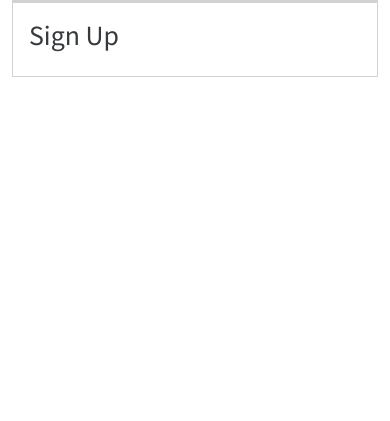
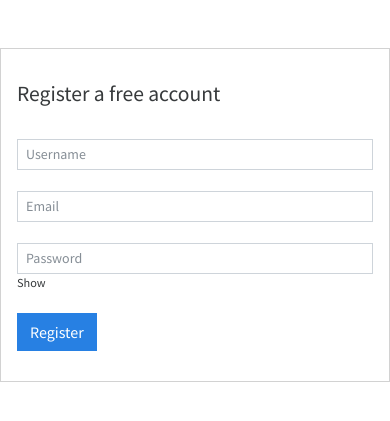
Before and after one commit to Martins-Code/inExps, a Django app: page /authentication/register in a window 390 px wide. Shown: the top 421 px of the page. Run offline with Django 4.2, Linux system fonts and the light colour scheme; some libraries are stand-ins or nearby versions.

Commit message:
added ajax user validation

```diff
--- a/authentication/urls.py
+++ b/authentication/urls.py
@@ -1,7 +1,8 @@
 from django.urls import path
 from . import views
+from django.views.decorators.csrf import csrf_exempt
 
 urlpatterns = [
     path('register', views.RegistrationView.as_view(), name='register'),
-    # path('add-expense', views.add_expense, name='add-expense'),
+    path('validate-username', csrf_exempt(views.UsernameValidationView.as_view()), name="validate-username"),
 ]
--- a/authentication/views.py
+++ b/authentication/views.py
@@ -1,8 +1,25 @@
 from django.shortcuts import render
 from django.views import View
+import json
+from django.http import JsonResponse
+from django.contrib.auth.models import User
 
 
 # Create your views here.
+
+
+class UsernameValidationView(View):
+    def post(self, request):
+        data = json.loads(request.body)
+        username = data['username']
+        if not str(username).isalnum():
+            return JsonResponse({'username_error': 'username should only contain alphanumeric characters'}, status=400)
+        if User.objects.filter(username=username).exists():
+            return JsonResponse({'username_error': 'username already in use'}, status=409)
+
+        return JsonResponse({'username_valid': True})
+
+
 class RegistrationView(View):
     def get(self, request):
         return render(request, 'authentication/register.html')
--- /dev/null
+++ b/static/js/register.js
@@ -0,0 +1,29 @@
+const usernameField = document.querySelector("#usernameField");
+const feedBackArea = document.querySelector(".invalid-feedback");
+
+usernameField.addEventListener("keyup", (e) => {
+  console.log("777777", 777777);
+
+  const usernameval = e.target.value;
+
+  usernameField.classList.remove("is-invalid");
+
+  feedBackArea.style.display = "none";
+
+  if (usernameval.length > 0) {
+    fetch("/authentication/validate-username", {
+      body: JSON.stringify({ username: usernameval }),
+      method: "POST",
+    })
+      .then((res) => res.json())
+      .then((data) => {
+        console.log("data", data);
+        if (data.username_error) {
+          usernameField.classList.add("is-invalid");
+
+          feedBackArea.style.display = "block";
+          feedBackArea.innerHTML = `<p>${data.username_error}</p>`;
+        }
+      });
+  }
+});
--- a/templates/authentication/register.html
+++ b/templates/authentication/register.html
@@ -1,9 +1,58 @@
-{% extends 'base_auth.html' %}
+{% extends 'base_auth.html' %} {% load static %} {% block content %}
+<div class="row">
+  <div class="col-md-4"></div>
+  <div class="col-md-4">
+    <div class="card mt-5">
+      <div class="card-body">
+        <div class="card-title py-3">
+          <h4>Register a free account</h4>
+        </div>
 
-{% block content %}
-    <div class="card">
-        <div class="card-body">
-            <h1>Sign Up</h1>
-        </div>
+        <form action="" method="post">
+          {% csrf_token %}
+          <div class="form-group">
+            <input
+              type="text"
+              name="username"
+              class="form-control form-control-sm"
+              id="usernameField"
+              placeholder="Username"
+            />
+          </div>
+          <div class="invalid-feedback" style="display: none"></div>
+          <br />
+          <div class="form-group">
+            <input
+              type="email"
+              name="email"
+              class="form-control form-control-sm"
+              id="emailField"
+              placeholder="Email"
+            />
+          </div>
+          <br />
+          <div class="form-group">
+            <input
+              type="password"
+              name="password"
+              class="form-control form-control-sm"
+              id="passwordField"
+              placeholder="Password"
+            />
+            <small class="float-sm-end py-3">Show</small>
+          </div>
+          <br />
+          <input
+            type="submit"
+            value="Register"
+            class="btn btn-block btn-primary"
+          />
+        </form>
+      </div>
     </div>
+  </div>
+</div>
+<div class="col-md-4"></div>
+
+<script src="{% static 'js/register.js' %}"></script>
 {% endblock %}
--- a/templates/base_auth.html
+++ b/templates/base_auth.html
@@ -16,31 +16,14 @@
 <body>
 
 
-<div class="container-fluid">
-    <div class="row">
+<main role="main">
+
+        {% block content %}
+
+        {% endblock %}
 
 
-        <main class="col-md-12">
-            <div class="card">
-
-            </div>
-
-
-            <div class="col-md-3">
-
-            </div>
-            <div class="col-md-6">
-                {% block content %}
-
-                {% endblock %}
-            </div>
-            <div class="col-md-3">
-
-            </div>
-
-        </main>
-    </div>
-</div>
+</main>
 
 
 <script src="/docs/5.2/dist/js/bootstrap.bundle.min.js"
```
Also changed, not shown: db.sqlite3.
